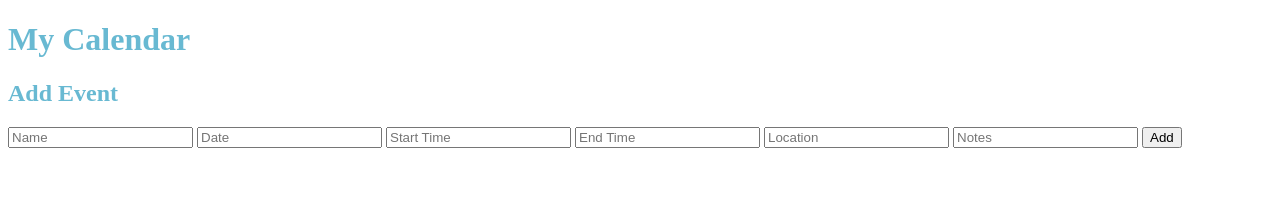
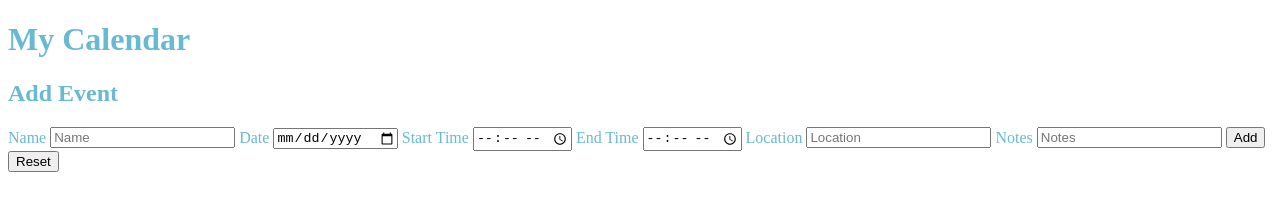
Before and after one commit to r742davis/insanity_ward, a website: page public/index.html in a window 1280 px wide. Drawn offline with nearby package versions, Linux system fonts and the light colour scheme; no server answers.

Commit message:
Changed input types and added labels to sections in 'Add Event'

```diff
--- a/public/index.html
+++ b/public/index.html
@@ -11,13 +11,21 @@
     <h1>My Calendar</h1>
     <h2>Add Event</h2>
     <form ng-submit='ctrl.createEvent()'>
-      <input type="text" placeholder="Name" ng-model='ctrl.name'>
-      <input type="text" placeholder="Date" ng-model='ctrl.date'>
-      <input type="text" placeholder="Start Time" ng-model='ctrl.startTime'>
-      <input type="text" placeholder="End Time" ng-model='ctrl.endTime'>
-      <input type="text" placeholder="Location" ng-model='ctrl.location'>
+      <label>Name</label>
+        <input type="text" placeholder="Name" ng-model='ctrl.name'>
+      <label>Date</label>
+        <input type="date" placeholder="Date" ng-model='ctrl.date'>
+      <label>Start Time</label>
+        <input type="time" placeholder="Start Time" ng-model='ctrl.startTime'>
+      <label>End Time</label>
+        <input type="time" placeholder="End Time" ng-model='ctrl.endTime' name="usr_time">
+      <label>Location</label>
+        <input type="text" placeholder="Location" ng-model='ctrl.location'>
+      <label>Notes</label>
       <input type="text" placeholder="Notes" ng-model='ctrl.notes'>
-      <input type="submit" name="" value="Add">
+
+      <input type="submit" value="Add">
+      <input type="reset" value="Reset">
     </form>
     <div class="calendar-container">
       <div class="event-container" ng-repeat='event in ctrl.calendar'>
```
